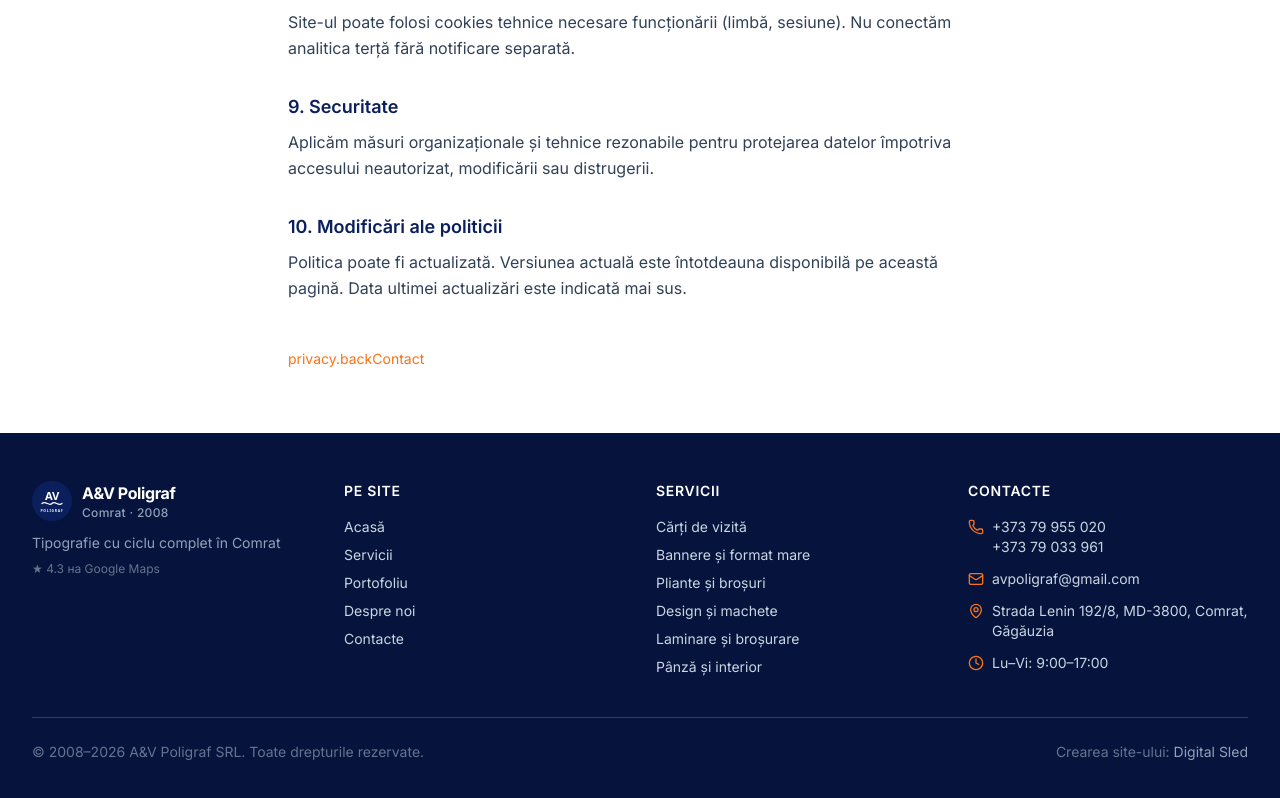
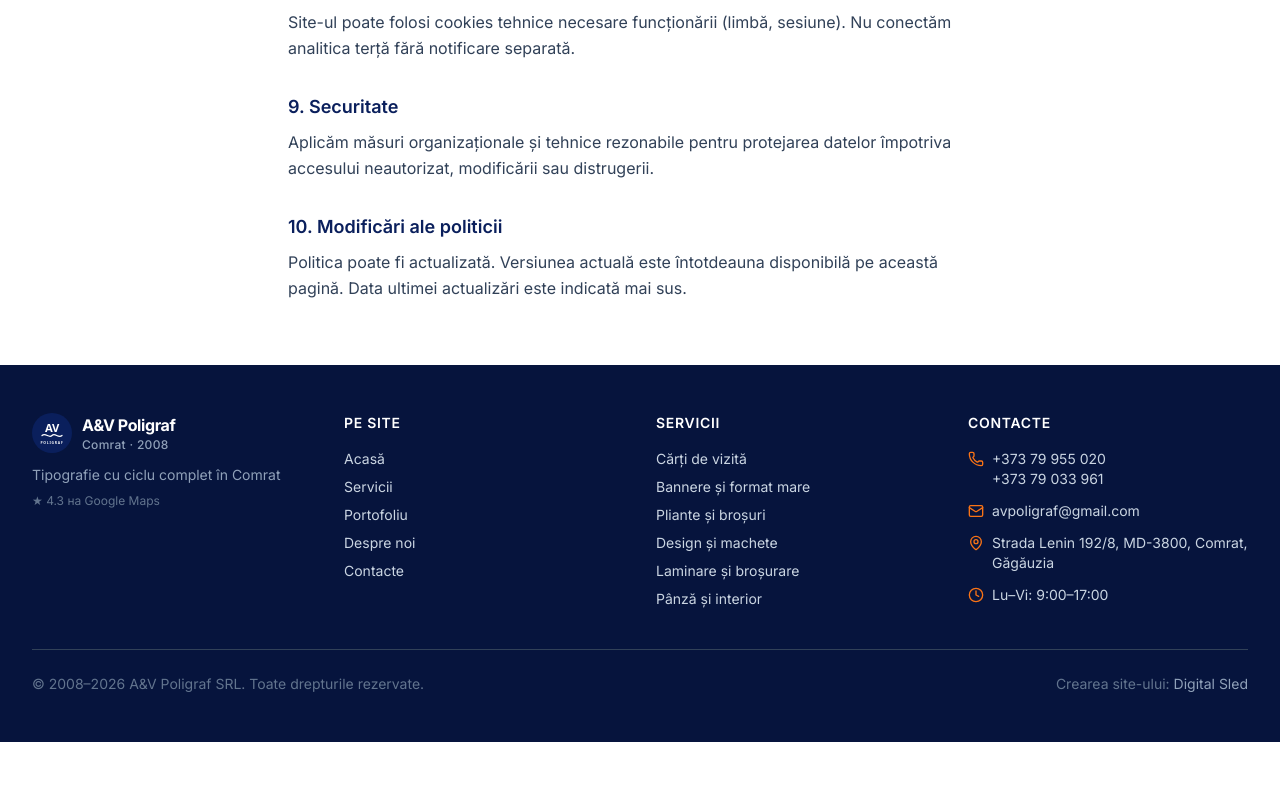
Before and after one commit to digitalsled-md/av-poligraf, a Next.js app: page /ro/privacy in a window 1280 px wide. Shown: the part 1890-2688 px from the top of the page. After the commit the page ends 2632 px from the top, so only its background shows below. Built offline with nearby package versions, Linux system fonts and the light colour scheme.

Commit message:
fix: remove broken backContact link from privacy page

```diff
--- a/src/app/[locale]/privacy/page.tsx
+++ b/src/app/[locale]/privacy/page.tsx
@@ -1,5 +1,4 @@
 import { getTranslations, setRequestLocale } from "next-intl/server";
-import { Link } from "@/i18n/routing";
 
 export async function generateMetadata({
   params,
@@ -45,12 +44,6 @@ export default async function PrivacyPage({
             </section>
           ))}
         </div>
-
-        <p className="mt-12 text-sm text-slate-500">
-          <Link href="/contact" className="text-[var(--color-accent)] hover:underline">
-            {t("backContact")}
-          </Link>
-        </p>
       </div>
     </div>
   );
```
